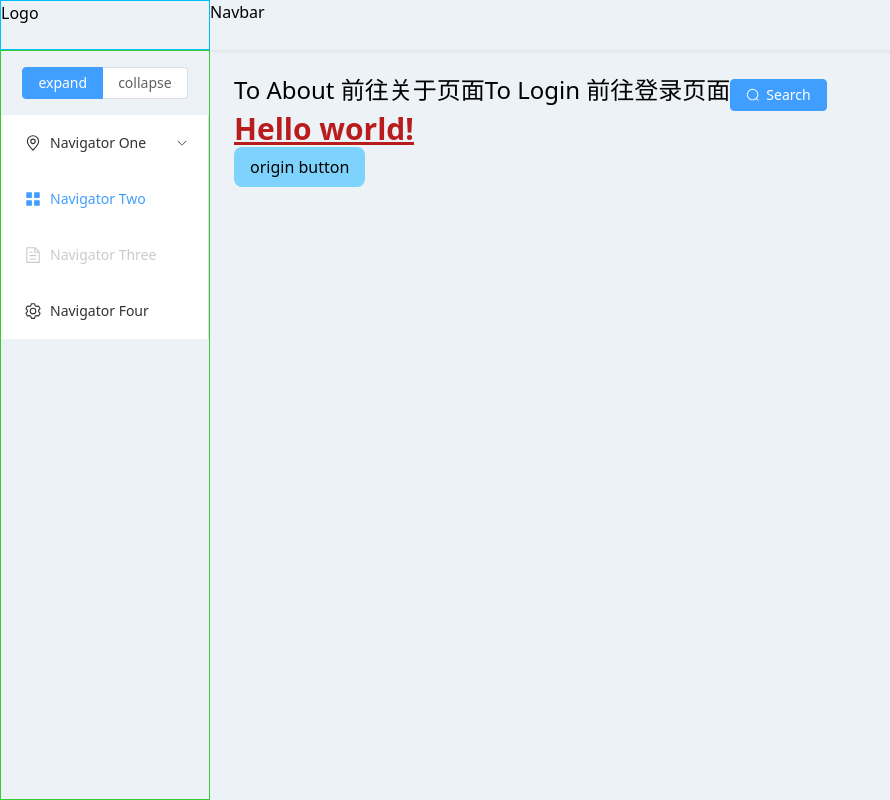
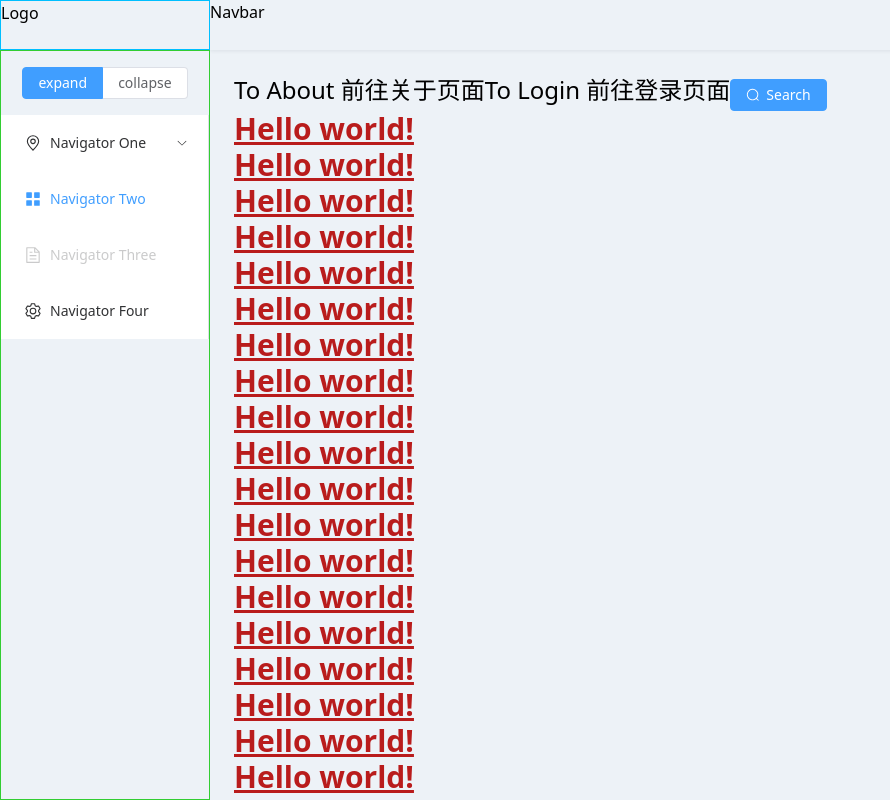
Before and after one commit to wuchi57/vite-admin, a Vue app: page /dashboard in a window 1280 px wide. Shown: the whole page, without its empty margins (0-890 px from the left). Built offline with nearby package versions, Linux system fonts and the light colour scheme; the HTML template or start-up script is replaced by a standard one.

Commit message:
feat: 侧边栏和主页面使用el-scrollbar

```diff
--- a/src/layout/TheSidebar.vue
+++ b/src/layout/TheSidebar.vue
@@ -3,7 +3,7 @@ import SidebarMenu from './TheSidebarMenu.vue'</script>
 <template>
   <div class="h-full select-none">
     <div class="bdb logo h-[50px]">Logo</div>
-    <el-scrollbar class="bdg !h-[calc(100%_-_50px)]">
+    <el-scrollbar class="bdg !h-[calc(100%_-_50px)] overflow-scroll">
       <SidebarMenu/>
     </el-scrollbar>
   </div>
--- a/src/layout/index.vue
+++ b/src/layout/index.vue
@@ -6,9 +6,9 @@ import Navbar from './TheNavbar.vue'</script>
 <template>
   <div class="w-full h-full relative">
     <Sidebar class="fixed w-sidebar h-full"/>
-    <div class="relative h-full  ml-[theme(width.sidebar)]">
+    <el-scrollbar class="h-full  ml-[theme(width.sidebar)]">
       <Navbar class="relative h-navbar shadow-navbar"/>
       <AppMain class="relative min-h-[calc(100%_-_theme(height.navbar))] overflow-hidden p-6"/>
-    </div>
+    </el-scrollbar>
   </div>
 </template>
--- a/src/views/Home.vue
+++ b/src/views/Home.vue
@@ -1,15 +1,18 @@
 <script setup>
-import ElementIcon from 'components/ElementIcon.vue'
-</script>
+import ElementIcon from 'components/ElementIcon.vue'</script>
 
 <template>
   <router-link to="/about" class="text-2xl font-medium">To About 前往关于页面</router-link>
   <router-link to="/login" class="text-2xl font-medium">To Login 前往登录页面</router-link>
-  <ElementIcon />
-  <h1 class="text-red-700 text-3xl font-bold underline">
+  <ElementIcon/>
+  <h1
+    v-for="i in 100"
+    :key="i"
+    class="text-red-700 text-3xl font-bold underline">
     Hello world!
   </h1>
-  <button class="px-4 py-2 bg-sky-300 rounded-lg" >
+  <button
+    class="px-4 py-2 bg-sky-300 rounded-lg">
     origin button
   </button>
 </template>
```
